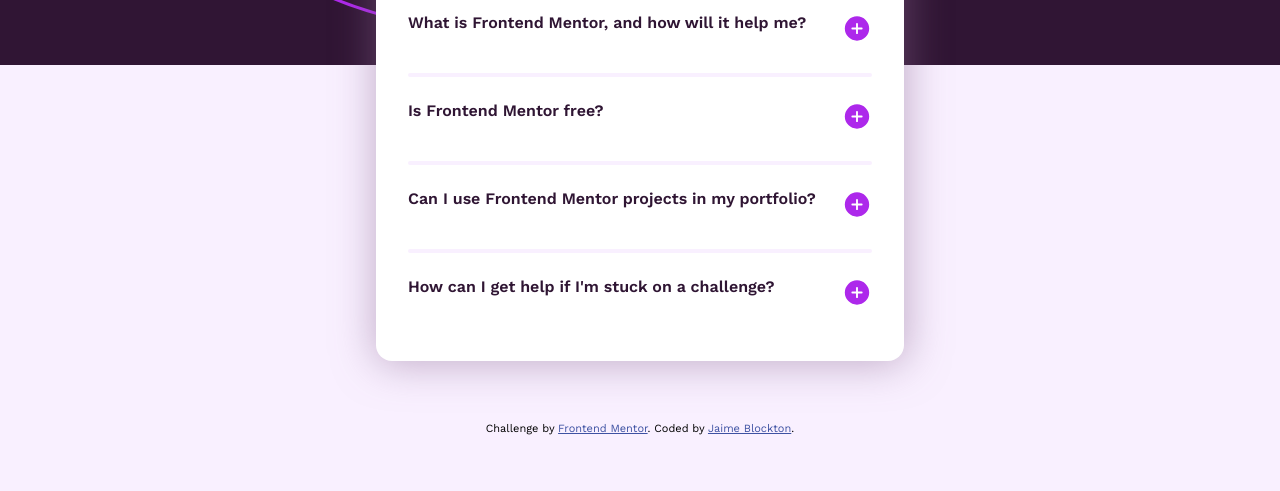
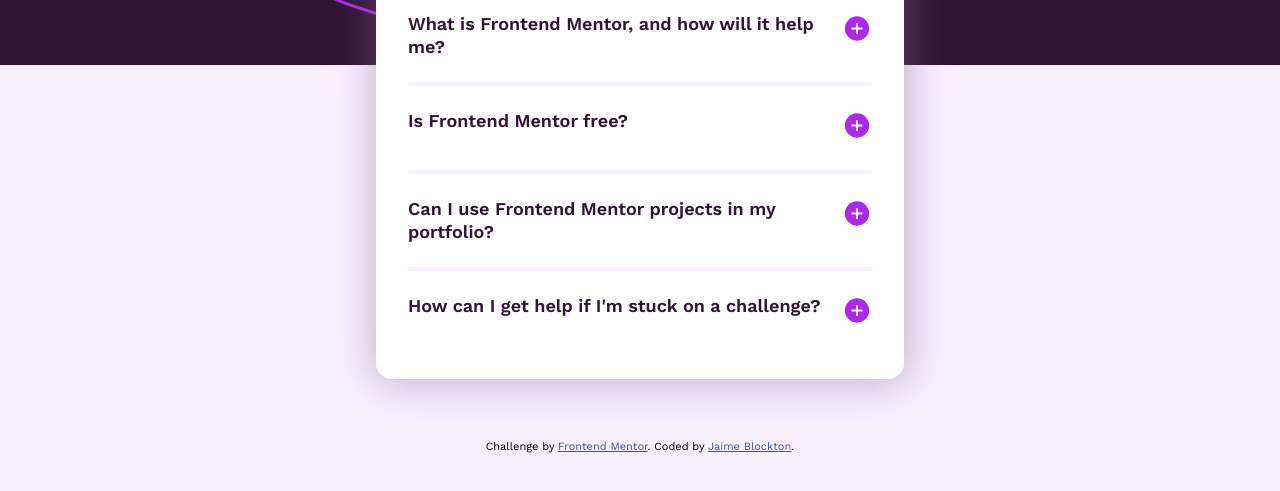
Before and after one commit to digigrrl525/FM-FAQ-Accordion-Main, a plain HTML site: page index.html in a window 1280 px wide. Shown: the part 255-746 px from the top of the page. Drawn offline with nearby package versions, Linux system fonts and the light colour scheme.

Commit message:
update h2

```diff
--- a/CSS/index.css
+++ b/CSS/index.css
@@ -28,7 +28,7 @@ h1 {
     font-weight: 700;
 }
 
-h2 {
+.h2 {
     color: var(--purple-dark);
     font-size: 1.125rem;
     font-weight: 600;
--- a/index.html
+++ b/index.html
@@ -21,7 +21,7 @@
     </div>
 
       <button class="accordion">
-        <h2>What is Frontend Mentor, and how will it help me?</h2>
+        <p class="h2">What is Frontend Mentor, and how will it help me?</p>
       </button>
       <div class="panel">
         <p>
@@ -32,7 +32,7 @@
       </div>
       <hr>
       <button class="accordion">
-        <h2>Is Frontend Mentor free?</h2>
+        <p class="h2">Is Frontend Mentor free?</p>
       </button>
       <div class="panel">
         <p>
@@ -42,7 +42,7 @@
       </div>
       <hr>
       <button class="accordion">
-        <h2>Can I use Frontend Mentor projects in my portfolio?</h2>
+        <p class="h2">Can I use Frontend Mentor projects in my portfolio?</p>
       </button>
       <div class="panel">
         <p>
@@ -52,7 +52,7 @@
       </div>
       <hr>
       <button class="accordion">
-        <h2> How can I get help if I'm stuck on a challenge?</h2>
+        <p class="h2"> How can I get help if I'm stuck on a challenge?</p>
       </button>
       <div class="panel">
         <p>
```
